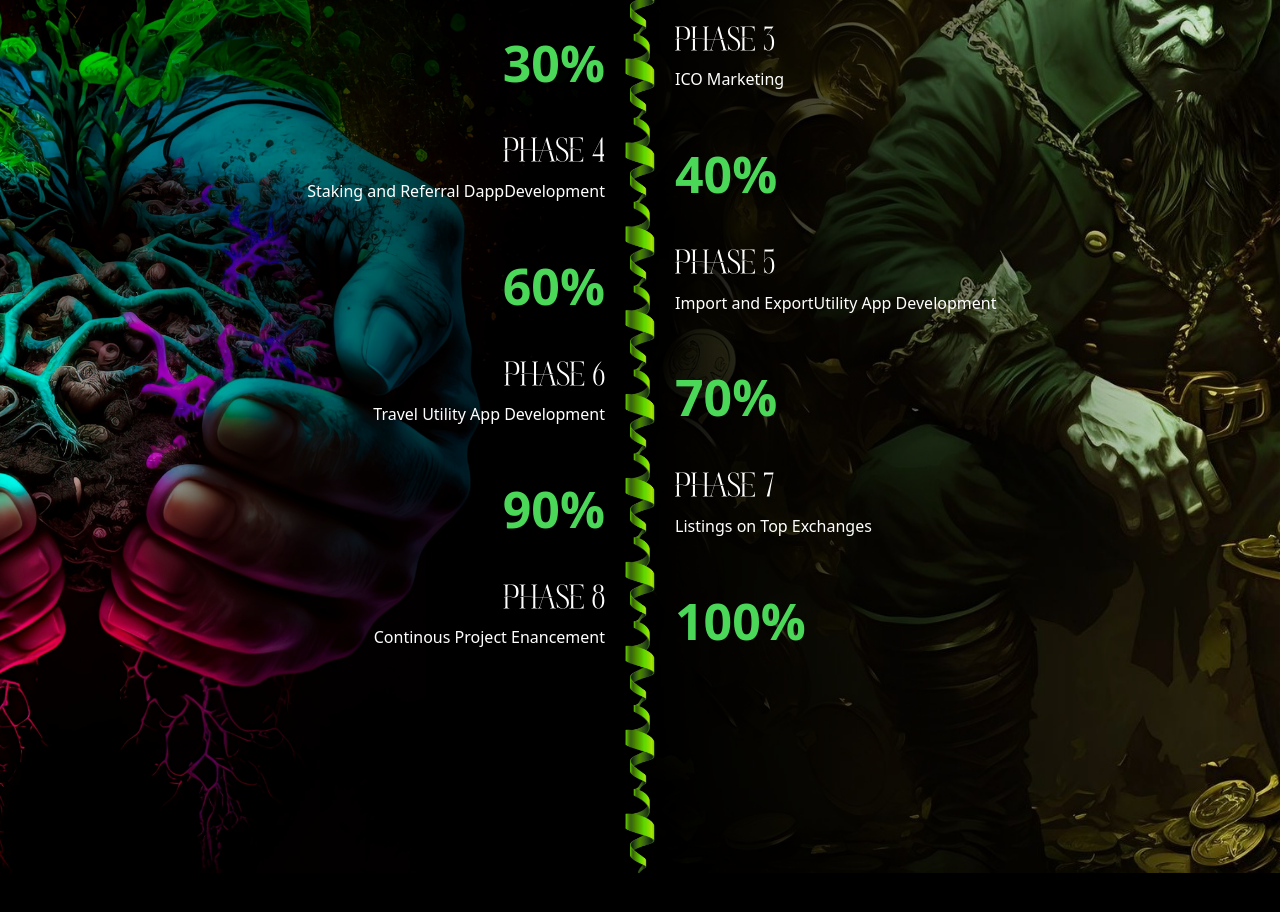
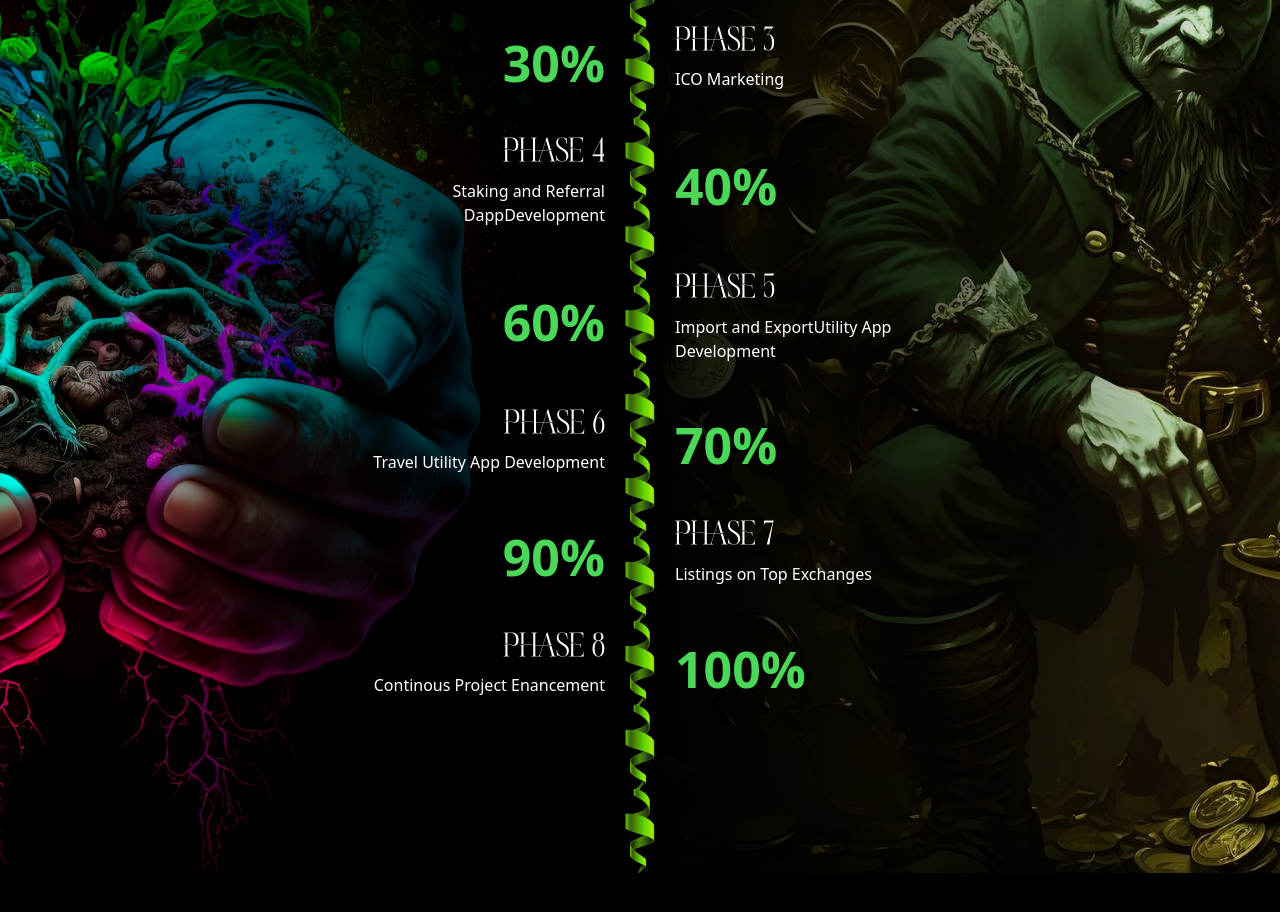
Before and after one commit to mraryant/BNGC, a React (Vite) app: page / in a window 1280 px wide. Shown: the part 4360-5272 px from the top of the page. Built offline with nearby package versions, Linux system fonts and the light colour scheme; a web font is replaced by a local one.

Commit message:
roadmap updated

```diff
--- a/src/section/Section4.jsx
+++ b/src/section/Section4.jsx
@@ -35,7 +35,7 @@ const Section4 = () => {
                                                 <div className="roadCard">
                                                         <div style={{ width: "50%", textAlign: "right" }}>
                                                                 <h3 id='rd-h3'>PHASE 2</h3>
-                                                                <p>Listings on TopExchanges</p>
+                                                                <p style={{  textWrap: "wrap" }}  >Listings on TopExchanges</p>
                                                         </div>
                                                         <div style={{ width: "50%", textAlign: "left" }}>
 
--- a/src/styles/Section4.css
+++ b/src/styles/Section4.css
@@ -67,6 +67,18 @@ overflow: hidden;
    justify-content: space-between;
    align-items: center;
 }
+.roadCard:nth-child(even)>div>p {
+   align-self: self-end;
+   width: 70%;
+}
+.roadCard:nth-child(odd)>div>p {
+   align-self: self-end;
+   width: 80%;
+}
+.roadCard:nth-child(even)>div {
+    display: flex;
+    flex-direction: column;
+}
 #rd-percent{
    font-size: 50px;
    font-weight: 600;
--- a/src/styles/Section5.css
+++ b/src/styles/Section5.css
@@ -160,6 +160,7 @@
 
 .tokediv p {
     margin-bottom: 0px;
+
 }
 
 
```
